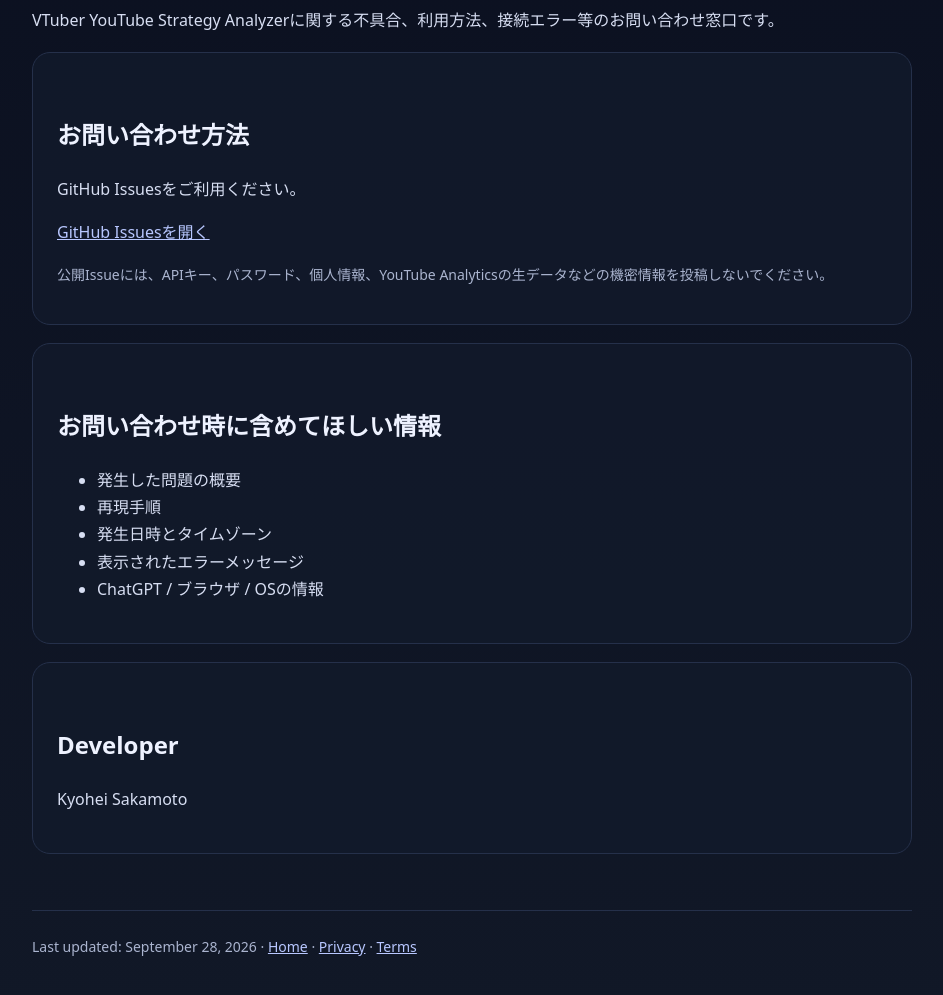
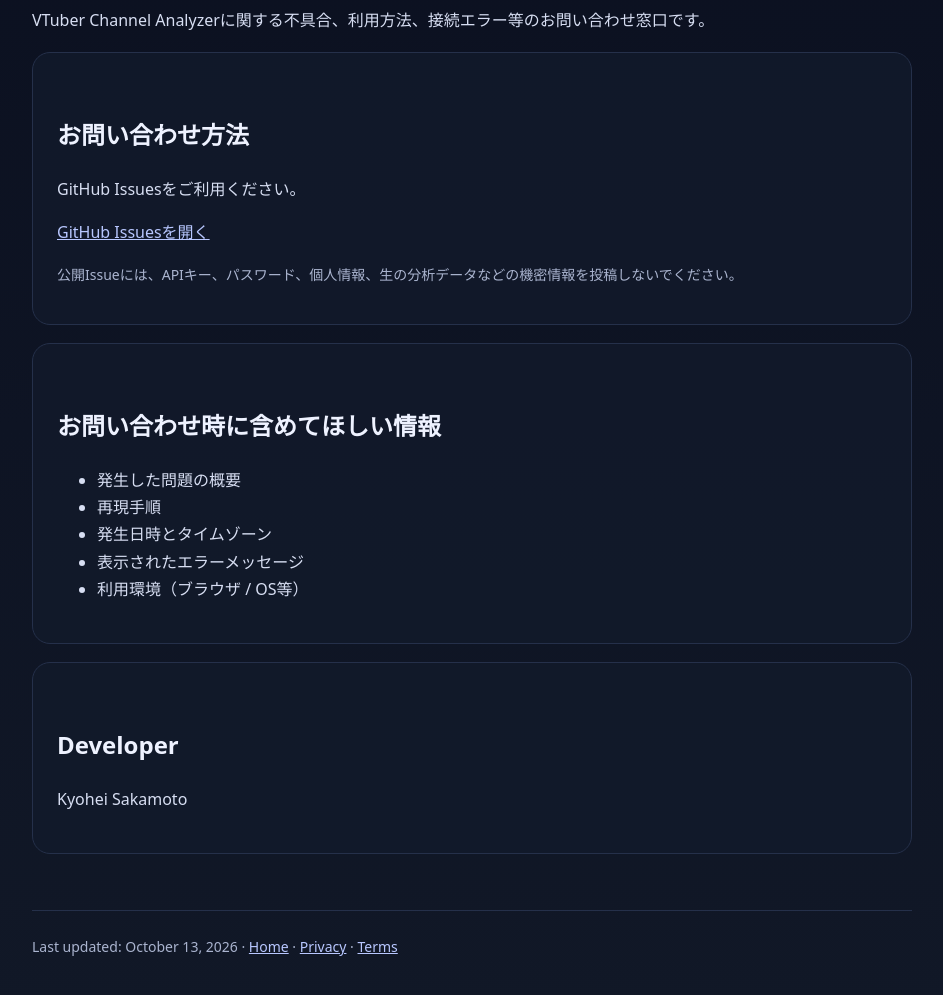
Before and after one commit to kyo10310415/vtuber-youtube-strategy-mcp, a website: page public/support.html in a window 1280 px wide. Shown: the part 175-1170 px from the top of the page, without its empty margins (168-1111 px from the left). Drawn offline with Linux system fonts and the light colour scheme.

Commit message:
Rebrand support page

```diff
--- a/public/support.html
+++ b/public/support.html
@@ -1,7 +1,7 @@
 <!doctype html>
 <html lang="ja"><head><meta charset="utf-8"><meta name="viewport" content="width=device-width,initial-scale=1">
-<title>Support | VTuber YouTube Strategy Analyzer</title>
-<meta name="description" content="VTuber YouTube Strategy Analyzerのサポート情報。">
+<title>Support | VTuber Channel Analyzer</title>
+<meta name="description" content="VTuber Channel Analyzerのサポート情報。">
 <link rel="stylesheet" href="/style.css"></head>
 <body><main class="container"><nav>
   <a href="/">Home</a>
@@ -10,12 +10,12 @@
   <a href="/terms">Terms</a>
 </nav>
 <h1>Support</h1>
-<p>VTuber YouTube Strategy Analyzerに関する不具合、利用方法、接続エラー等のお問い合わせ窓口です。</p>
+<p>VTuber Channel Analyzerに関する不具合、利用方法、接続エラー等のお問い合わせ窓口です。</p>
 <div class="card">
 <h2>お問い合わせ方法</h2>
 <p>GitHub Issuesをご利用ください。</p>
 <p><a href="https://github.com/kyo10310415/vtuber-youtube-strategy-mcp/issues">GitHub Issuesを開く</a></p>
-<p class="small">公開Issueには、APIキー、パスワード、個人情報、YouTube Analyticsの生データなどの機密情報を投稿しないでください。</p>
+<p class="small">公開Issueには、APIキー、パスワード、個人情報、生の分析データなどの機密情報を投稿しないでください。</p>
 </div>
 <div class="card">
 <h2>お問い合わせ時に含めてほしい情報</h2>
@@ -24,11 +24,9 @@
 <li>再現手順</li>
 <li>発生日時とタイムゾーン</li>
 <li>表示されたエラーメッセージ</li>
-<li>ChatGPT / ブラウザ / OSの情報</li>
+<li>利用環境（ブラウザ / OS等）</li>
 </ul>
 </div>
-<div class="card">
-<h2>Developer</h2><p>Kyohei Sakamoto</p>
-</div>
-<footer>Last updated: September 28, 2026 · <a href="/">Home</a> · <a href="/privacy">Privacy</a> · <a href="/terms">Terms</a></footer>
+<div class="card"><h2>Developer</h2><p>Kyohei Sakamoto</p></div>
+<footer>Last updated: October 13, 2026 · <a href="/">Home</a> · <a href="/privacy">Privacy</a> · <a href="/terms">Terms</a></footer>
 </main></body></html>
```
